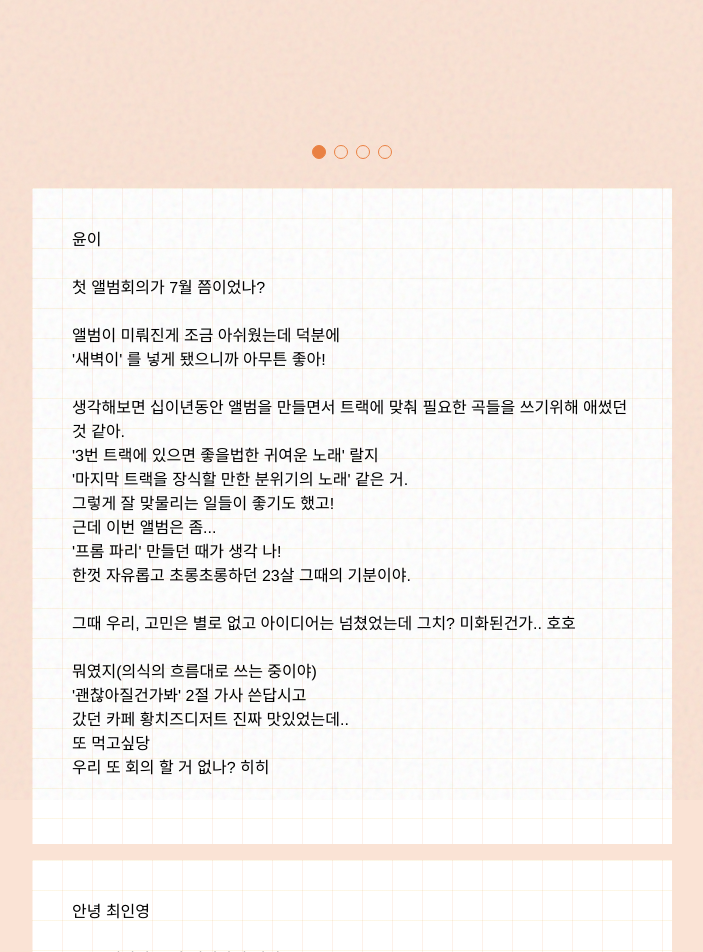
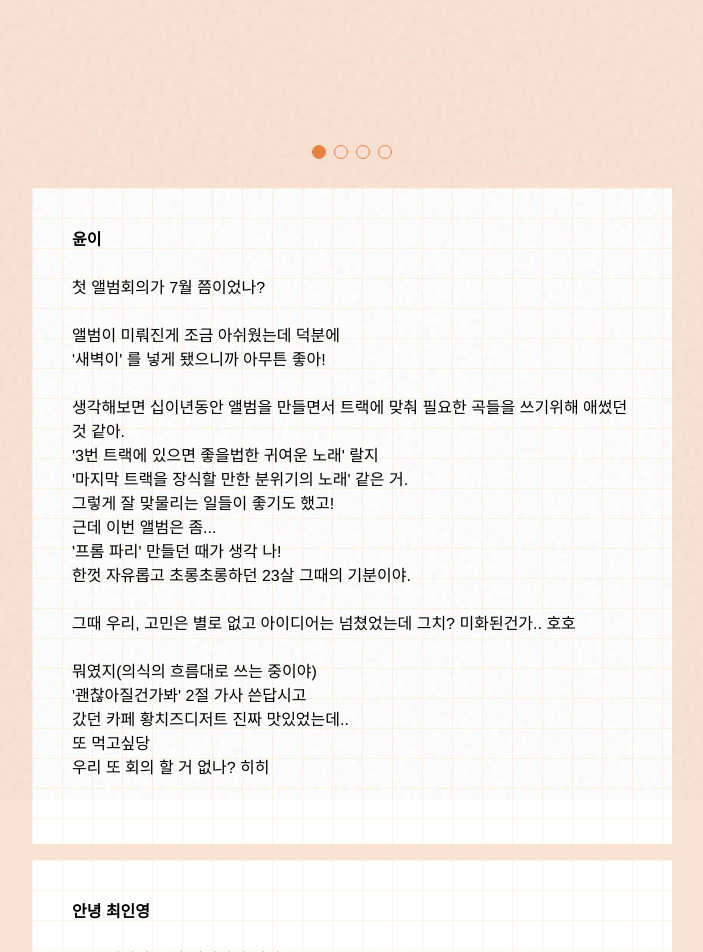
Before and after one commit to Yoon79/letters, a Next.js app: page /components/main in a window 1280 px wide. Shown: the top 952 px of the page, without its empty margins (288-991 px from the left). Built offline with nearby package versions, Linux system fonts and the light colour scheme.

Commit message:
Update main.tsx

```diff
--- a/pages/components/main.tsx
+++ b/pages/components/main.tsx
@@ -119,7 +119,7 @@ export default function Main() {
               //   textShadow: "1px 1px 3px rgba(0,0,0,0.8)", // 텍스트 가독성을 위한 그림자 효과
             }}>
             <p>
-              윤이 <br />
+              <strong>윤이</strong> <br />
               <br />
               첫 앨범회의가 7월 쯤이었나? <br />
               <br />
@@ -159,7 +159,7 @@ export default function Main() {
               backgroundSize: "30px 30px", // 격자 크기 조절
             }}>
             <p>
-              안녕 최인영
+              <strong>안녕 최인영</strong>
               <br />
               <br />
               오늘 새벽의 꿈이 기억나지 않아
```
